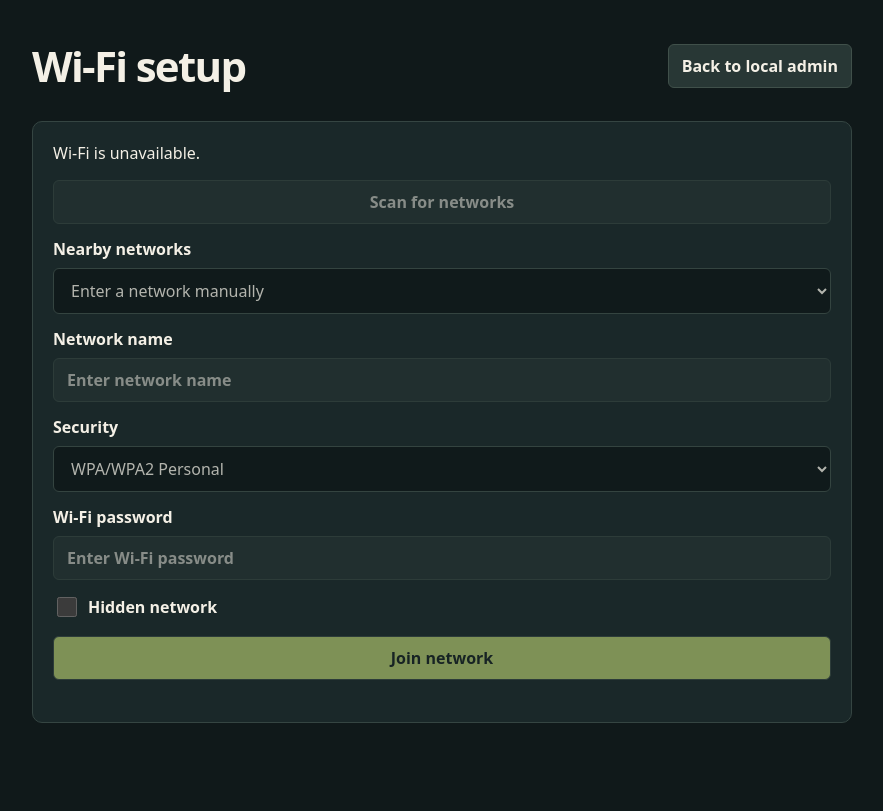
After one commit to rogii/photobooth, a Flask app: page /local-admin/wifi in a window 1280 px wide. The commit adds this page. Shown: the whole page, without its empty margins (198-1081 px from the left). Run offline with Flask 3, Linux system fonts and the light colour scheme; the visitor is signed in with stand-in values (Sample User, id 1); parts of the project's set-up code (start-up, migrations or seed data) failed here and were passed over; some libraries are stand-ins or nearby versions.

Commit message:
Add local admin Wi-Fi setup and disable Chromium password prompts

```diff
--- a/photobooth/app.py
+++ b/photobooth/app.py
@@ -1138,10 +1138,11 @@ def create_app(service, admin_port=ADMIN_PORT):
         local_admin = {"local_admin_page", "local_admin_photos", "local_admin_photo", "local_admin_delete_photos", "local_admin_shutdown", "local_admin_reboot", "local_admin_change_pin", "local_admin_exit_kiosk"}
         regular_admin.update({"admin_selfie_button", "admin_footer_logos", "admin_activate_footer_logo", "admin_remove_footer_logo", "admin_photos_page", "admin_photos", "admin_photo", "admin_delete_photos", "admin_shutdown"})
         regular_admin.update({"admin_wifi_scan", "admin_wifi_connect"})
+        local_admin.update({"local_admin_wifi_page", "local_admin_wifi_status", "local_admin_wifi_scan", "local_admin_wifi_connect"})
         if request.endpoint in regular_admin and int(request.environ.get("SERVER_PORT", 0)) != admin_port:
             return jsonify({"error": f"Open the admin interface on port {admin_port}"}), 404
         if request.endpoint in local_admin and not session.get("admin_unlocked"):
-            if request.endpoint == "local_admin_page":
+            if request.endpoint in {"local_admin_page", "local_admin_wifi_page"}:
                 kiosk_url = request.url_root.replace(f":{admin_port}/", ":8080/")
                 return redirect(kiosk_url)
             return jsonify({"error": "Admin PIN required"}), 401
@@ -1171,6 +1172,10 @@ def create_app(service, admin_port=ADMIN_PORT):
     @web.get("/local-admin")
     def local_admin_page():
         return render_template("admin-photos.html", local=True)
+
+    @web.get("/local-admin/wifi")
+    def local_admin_wifi_page():
+        return render_template("local-admin-wifi.html")
 
     @web.get("/admin/captures")
     def admin_photos_page():
@@ -1197,6 +1202,13 @@ def create_app(service, admin_port=ADMIN_PORT):
         result["config"]["save_on_camera"] = service.config.get("save_on_camera") is True
         return jsonify(result)
 
+    @web.get("/api/local-admin/wifi")
+    def local_admin_wifi_status():
+        response = jsonify(service.wifi.details())
+        response.headers["Cache-Control"] = "no-store"
+        return response
+
+    @web.post("/api/local-admin/wifi/scan", endpoint="local_admin_wifi_scan")
     @web.post("/api/admin/wifi/scan")
     def admin_wifi_scan():
         try:
@@ -1204,11 +1216,16 @@ def create_app(service, admin_port=ADMIN_PORT):
         except (RuntimeError, ValueError, OSError, subprocess.SubprocessError):
             return jsonify({"error": "Wi-Fi scan unavailable. Enter the network name manually or try again."}), 503
 
+    @web.post("/api/local-admin/wifi/connect", endpoint="local_admin_wifi_connect")
     @web.post("/api/admin/wifi/connect")
     def admin_wifi_connect():
         payload = request.get_json(silent=True)
-        if not isinstance(payload, dict) or not valid_admin_pin(payload.get("pin")):
+        if request.endpoint == "admin_wifi_connect" and (
+            not isinstance(payload, dict) or not valid_admin_pin(payload.get("pin"))
+        ):
             return jsonify({"error": "Invalid admin PIN"}), 401
+        if not isinstance(payload, dict):
+            return jsonify({"error": "Expected a JSON object"}), 400
         try:
             service.wifi.connect(
                 payload.get("ssid"), payload.get("security"), payload.get("password", ""), payload.get("hidden", False),
--- /dev/null
+++ b/photobooth/chromium-password-manager.json
@@ -0,0 +1,4 @@
+{
+  "PasswordManagerEnabled": false,
+  "PasswordManagerBlocklist": ["*"]
+}
--- /dev/null
+++ b/photobooth/static/local-admin-wifi.css
@@ -0,0 +1,25 @@
+.wifi-wrap { max-width: 860px; }
+.wifi-fields, .wifi-field, .wifi-editor-form { display: grid; gap: 8px; }
+.wifi-fields { border: 0; margin: 16px 0; padding: 0; min-width: 0; }
+.wifi-fields > :is(select, button, .wifi-field) { margin-bottom: 6px; }
+.wifi-fields label { font-weight: 650; }
+.wifi-fields select { width: 100%; }
+.wifi-field-button { min-width: 0; text-align: left; overflow-wrap: anywhere; }
+.wifi-hidden { display: flex; align-items: center; gap: 8px; margin-bottom: 8px; }
+.wifi-hidden input { width: 20px; height: 20px; accent-color: var(--accent); }
+.wifi-editor-form { gap: 12px; }
+.wifi-editor-form input { width: 100%; background: var(--field); color: var(--text); font-size: 22px; }
+.wifi-keyboard, .wifi-key-rows { display: grid; gap: 6px; }
+.wifi-key-row { display: flex; gap: 4px; justify-content: center; }
+.wifi-key-row button { flex: 1 1 0; min-width: 0; min-height: 46px; padding: 4px 2px; }
+.wifi-key-actions { display: grid; grid-template-columns: repeat(auto-fit, minmax(88px, 1fr)); gap: 4px; }
+.wifi-key-actions button { min-height: 46px; padding: 4px; }
+.wifi-wrap button[aria-pressed="true"] { background: var(--accent); color: var(--accent-ink); }
+.wifi-wrap [hidden] { display: none; }
+.wifi-wrap p:empty { display: none; }
+
+@media (max-width: 520px) {
+  .wifi-wrap { margin-top: 16px; padding-inline: 8px; }
+  .wifi-editor-form { padding-inline: 6px; }
+  .wifi-key-row { gap: 3px; }
+}
--- /dev/null
+++ b/photobooth/static/local-admin-wifi.js
@@ -0,0 +1,237 @@
+const $ = (selector) => document.querySelector(selector);
+const fields = $("#wifi-fields");
+const networks = $("#wifi-networks");
+const ssidButton = $("#wifi-ssid");
+const security = $("#wifi-security");
+const passwordButton = $("#wifi-password");
+const connectButton = $("#wifi-connect");
+const message = $("#wifi-message");
+const setup = $("#wifi-setup");
+const editor = $("#wifi-editor");
+const editorForm = $("#wifi-editor-form");
+const input = $("#wifi-editor-input");
+const editorError = $("#wifi-editor-error");
+
+let wifi = null;
+let scanResults = [];
+let requestPending = false;
+let requestVersion = 0;
+let ssid = "";
+let password = "";
+let editing = null;
+let caps = false;
+let symbols = false;
+
+async function api(path = "", body) {
+  const response = await fetch(`/api/local-admin/wifi${path}`, {
+    method: body === undefined ? "GET" : "POST",
+    headers: body === undefined ? {} : { "Content-Type": "application/json" },
+    body: body === undefined ? undefined : JSON.stringify(body),
+    cache: "no-store",
+  });
+  const data = await response.json().catch(() => ({}));
+  if (!response.ok) throw new Error(data.error || `Request failed (${response.status})`);
+  return data;
+}
+
+function render() {
+  const open = security.value === "open";
+  fields.disabled = !wifi?.available || Boolean(wifi.connecting) || requestPending;
+  ssidButton.textContent = ssid || "Enter network name";
+  passwordButton.textContent = password ? "Change Wi-Fi password" : "Enter Wi-Fi password";
+  $("#wifi-password-field").hidden = open;
+  connectButton.disabled = !ssid || (!open && !password);
+
+  let status = "Wi-Fi is unavailable.";
+  if (wifi?.connecting) {
+    status = "Switching networks…";
+  } else if (wifi?.hotspot) {
+    status = `Hotspot active · ${wifi.hotspot.ssid} · ${wifi.hotspot.ip}`;
+  } else if (wifi?.ssid) {
+    status = `Connected to ${wifi.ssid} · ${wifi.ip || wifi.hostname}`;
+  } else if (wifi?.available) {
+    status = "Wi-Fi is disconnected.";
+  }
+  const statusOutput = $("#wifi-status");
+  if (wifi && statusOutput.textContent !== status) statusOutput.textContent = status;
+  const resultOutput = $("#wifi-result");
+  const result = wifi?.message || "";
+  if (resultOutput.textContent !== result) resultOutput.textContent = result;
+}
+
+async function refreshStatus() {
+  const version = requestVersion;
+  try {
+    const status = await api();
+    if (version === requestVersion && !requestPending) {
+      wifi = status;
+      render();
+    }
+  } catch (error) {
+    if (version === requestVersion && !requestPending) {
+      wifi = null;
+      $("#wifi-status").textContent = error.message;
+      render();
+    }
+  } finally {
+    setTimeout(refreshStatus, 1500);
+  }
+}
+
+async function wifiRequest(action) {
+  if (requestPending || !wifi?.available || wifi.connecting) return;
+  requestPending = true;
+  requestVersion += 1;
+  render();
+  try {
+    await action();
+  } catch (error) {
+    message.textContent = error.message;
+  } finally {
+    requestPending = false;
+    render();
+  }
+}
+
+$("#wifi-scan").addEventListener("click", () => wifiRequest(async () => {
+  message.textContent = "Scanning for Wi-Fi networks…";
+  const { networks: results, cached } = await api("/scan", {});
+  scanResults = results;
+  networks.replaceChildren(new Option("Enter a network manually", ""));
+  results.forEach((network, index) => {
+    const option = new Option(`${network.ssid} · ${network.security || "Open"} · ${network.signal}%`, index);
+    option.disabled = /802\.1X|OWE|WEP/.test(network.security);
+    networks.add(option);
+  });
+  message.textContent = cached
+    ? "Live scanning is unavailable. Showing any recent results."
+    : results.length ? "" : "No networks found. Enter the name manually or scan again.";
+}));
+
+networks.addEventListener("change", () => {
+  if (!networks.value) {
+    openEditor(ssidButton);
+    return;
+  }
+  const network = scanResults[Number(networks.value)];
+  ssid = network.ssid;
+  password = "";
+  $("#wifi-hidden").checked = false;
+  security.value = !network.security ? "open"
+    : network.security.includes("WPA3") && !network.security.includes("WPA2") ? "sae" : "wpa-psk";
+  render();
+  if (security.value !== "open") openEditor(passwordButton);
+});
+
+security.addEventListener("change", () => {
+  if (security.value === "open") password = "";
+  render();
+});
+
+connectButton.addEventListener("click", () => wifiRequest(async () => {
+  message.textContent = "";
+  await api("/connect", { ssid, security: security.value, password, hidden: $("#wifi-hidden").checked });
+  password = "";
+  wifi = { ...wifi, connecting: true, message: "" };
+}));
+
+function openEditor(button) {
+  editing = button;
+  const secret = button === passwordButton;
+  $("#wifi-editor-title").textContent = secret ? "Wi-Fi password" : "Network name";
+  input.type = secret ? "password" : "text";
+  input.value = secret ? password : ssid;
+  editorError.textContent = "";
+  caps = false;
+  symbols = false;
+  renderKeys();
+  setup.hidden = true;
+  editor.hidden = false;
+  input.focus();
+}
+
+function closeEditor() {
+  input.value = "";
+  editor.hidden = true;
+  setup.hidden = false;
+  editing.focus();
+  editing = null;
+}
+
+ssidButton.addEventListener("click", () => openEditor(ssidButton));
+passwordButton.addEventListener("click", () => openEditor(passwordButton));
+$("#wifi-editor-cancel").addEventListener("click", closeEditor);
+editor.addEventListener("keydown", (event) => {
+  if (event.key === "Escape") closeEditor();
+});
+
+editorForm.addEventListener("submit", (event) => {
+  event.preventDefault();
+  if (editing === ssidButton) {
+    if (new TextEncoder().encode(input.value).length > 32) {
+      editorError.textContent = "Enter a network name of 1–32 bytes.";
+      input.focus();
+      return;
+    }
+    if (ssid !== input.value) {
+      ssid = input.value;
+      password = "";
+      networks.value = "";
+    }
+  } else {
+    password = input.value;
+  }
+  render();
+  closeEditor();
+});
+
+function editText(text) {
+  let start = input.selectionStart;
+  const end = input.selectionEnd;
+  if (text === "" && start === end && start > 0) {
+    const previous = Array.from(input.value.slice(0, start)).pop();
+    start -= previous.length;
+  }
+  input.setRangeText(text, start, end, "end");
+  editorError.textContent = "";
+  input.focus();
+}
+
+function keyButton(label, action) {
+  const button = document.createElement("button");
+  button.type = "button";
+  button.className = "secondary";
+  button.textContent = label;
+  button.addEventListener("pointerdown", (event) => event.preventDefault());
+  button.addEventListener("click", action);
+  return button;
+}
+
+const keyboard = $("#wifi-keyboard");
+const keyRows = document.createElement("div");
+keyRows.className = "wifi-key-rows";
+const keyActions = document.createElement("div");
+keyActions.className = "wifi-key-actions";
+const capsKey = keyButton("Caps", () => { caps = !caps; renderKeys(); });
+const symbolsKey = keyButton("Symbols", () => { symbols = !symbols; renderKeys(); });
+keyActions.append(capsKey, symbolsKey, keyButton("Space", () => editText(" ")), keyButton("Backspace", () => editText("")));
+keyboard.append(keyRows, keyActions);
+
+function renderKeys() {
+  const rows = symbols
+    ? ["!\"#$%&'()*+", ",-./:;<=>?@", "[\\]^_`{|}~"]
+    : ["1234567890", "qwertyuiop", "asdfghjklå", "zxcvbnmäö"];
+  keyRows.replaceChildren(...rows.map((characters) => {
+    const row = document.createElement("div");
+    row.className = "wifi-key-row";
+    for (const character of characters) {
+      const key = caps ? character.toUpperCase() : character;
+      row.append(keyButton(key, () => editText(key)));
+    }
+    return row;
+  }));
+  capsKey.setAttribute("aria-pressed", String(caps));
+  symbolsKey.setAttribute("aria-pressed", String(symbols));
+}
+
+refreshStatus();
--- a/photobooth/templates/admin-photos.html
+++ b/photobooth/templates/admin-photos.html
@@ -24,6 +24,7 @@
       <div class="top-actions">
         {% if local %}
         <a id="kiosk-link" class="button secondary" href="/">Back to kiosk</a>
+        <a class="button secondary" href="{{ url_for('local_admin_wifi_page') }}">Wi-Fi setup</a>
         <button id="change-pin" class="button secondary" type="button">Change admin PIN</button>
         <button id="exit-kiosk" class="button secondary" type="button">Exit to desktop</button>
         <button id="reboot" class="button danger" type="button">Restart Raspberry Pi</button>
--- /dev/null
+++ b/photobooth/templates/local-admin-wifi.html
@@ -0,0 +1,59 @@
+<!doctype html>
+<html lang="en">
+<head>
+  <meta charset="utf-8">
+  <meta name="viewport" content="width=device-width,initial-scale=1">
+  <title>Wi-Fi setup · Photobooth Local Admin</title>
+  <link rel="stylesheet" href="/static/appearance.css">
+  <link rel="stylesheet" href="/static/local-admin.css">
+  <link rel="stylesheet" href="/static/local-admin-wifi.css">
+  <script src="/static/appearance.js" defer></script>
+  <script src="/static/local-admin-wifi.js" defer></script>
+</head>
+<body>
+  <main class="wrap wifi-wrap">
+    <section id="wifi-setup" aria-labelledby="wifi-title">
+      <header class="topbar">
+        <h1 id="wifi-title">Wi-Fi setup</h1>
+        <a class="button secondary" href="{{ url_for('local_admin_page') }}">Back to local admin</a>
+      </header>
+      <div class="card">
+        <p id="wifi-status" role="status">Checking Wi-Fi…</p>
+        <p id="wifi-result" class="muted" role="status"></p>
+        <fieldset id="wifi-fields" class="wifi-fields" aria-label="Network settings" disabled>
+          <button id="wifi-scan" class="secondary" type="button">Scan for networks</button>
+          <label for="wifi-networks">Nearby networks</label>
+          <select id="wifi-networks"><option value="">Enter a network manually</option></select>
+          <label for="wifi-ssid">Network name</label>
+          <button id="wifi-ssid" class="secondary wifi-field-button" type="button">Enter network name</button>
+          <label for="wifi-security">Security</label>
+          <select id="wifi-security">
+            <option value="wpa-psk">WPA/WPA2 Personal</option>
+            <option value="sae">WPA3 Personal</option>
+            <option value="open">Open</option>
+          </select>
+          <div id="wifi-password-field" class="wifi-field">
+            <label for="wifi-password">Wi-Fi password</label>
+            <button id="wifi-password" class="secondary wifi-field-button" type="button">Enter Wi-Fi password</button>
+          </div>
+          <label class="wifi-hidden"><input id="wifi-hidden" type="checkbox"> Hidden network</label>
+          <button id="wifi-connect" type="button" disabled>Join network</button>
+        </fieldset>
+        <p id="wifi-message" class="muted" role="status"></p>
+      </div>
+    </section>
+    <section id="wifi-editor" aria-labelledby="wifi-editor-title" hidden>
+      <header class="topbar">
+        <h1 id="wifi-editor-title"></h1>
+        <button id="wifi-editor-cancel" class="secondary" type="button">Cancel</button>
+      </header>
+      <form id="wifi-editor-form" class="card wifi-editor-form">
+        <input id="wifi-editor-input" aria-labelledby="wifi-editor-title" autocomplete="off" autocapitalize="off" spellcheck="false" inputmode="none" required>
+        <div id="wifi-keyboard" class="wifi-keyboard" role="group" aria-label="On-screen keyboard"></div>
+        <p id="wifi-editor-error" class="error" role="status"></p>
+        <button type="submit">Done</button>
+      </form>
+    </section>
+  </main>
+</body>
+</html>
```
Also changed, not shown: photobooth/README.md, 1 other file.
